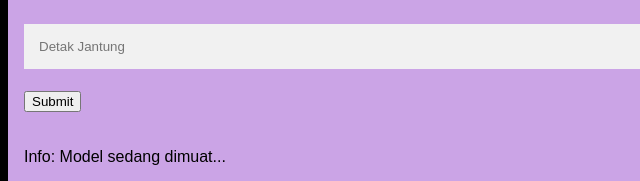
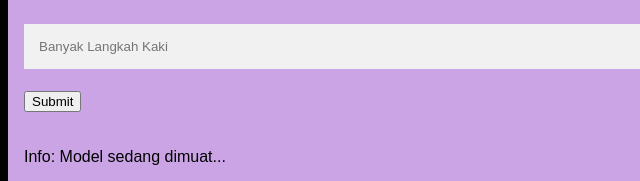
Before and after one commit to fikanuraeni/LevelDepresiApp, a plain HTML site: page index.html in a window 1280 px wide. Shown: the part 371-552 px from the top of the page, 0-640 px from the left. Drawn offline with Linux system fonts and the light colour scheme; a script that the page names is missing.

Commit message:
Update index.html

```diff
--- a/index.html
+++ b/index.html
@@ -85,7 +85,7 @@
       <input type="text" id="nama" placeholder="Nama" />
       <input type="text" id="lembab" placeholder="Kelembapan tubuh" />
       <input type="text" id="suhu" placeholder="Suhu tubuh" />
-      <input type="text" id="langkah" placeholder="Detak Jantung" />
+      <input type="text" id="langkah" placeholder="Banyak Langkah Kaki" />
       <button type="submit">Submit</button>
     </form>
     <article>
```
